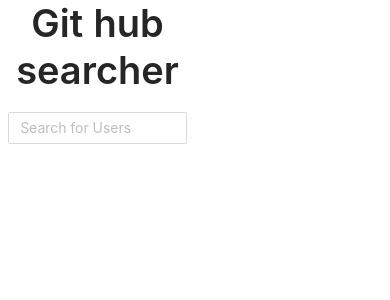
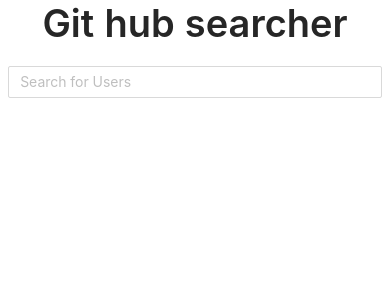
Before and after one commit to Skitus/gitHubSearcherV2, a React (Create React App) app: page / in a window 390 px wide. Shown: the top 300 px of the page. Built offline with nearby package versions, Linux system fonts and the light colour scheme; no server answers.

Commit message:
fix responsive layout

```diff
--- a/src/App.scss
+++ b/src/App.scss
@@ -0,0 +1,4 @@
+.max-length {
+  max-width: 1500px;
+  margin: 0px auto;
+}
--- a/src/App.tsx
+++ b/src/App.tsx
@@ -1,10 +1,10 @@
 import React from 'react';
+import { HomeRoute } from './routes/Routes';
 import './App.scss';
-import { HomeRoute } from './routes/Routes';
 
 function App() {
   return (
-    <div>
+    <div className="max-length">
       <HomeRoute />
     </div>
   );
--- a/src/components/Home/Home.tsx
+++ b/src/components/Home/Home.tsx
@@ -38,7 +38,7 @@ const Home = () => {
 
   return (
     <Row justify="space-around" align="top">
-      <Col span={11}>
+      <Col xs={23} sm={23} md={23} lg={11} xl={11} xxl={11}>
         <Title />
         <Form>
           <Form.Item>
@@ -62,7 +62,7 @@ const Home = () => {
             )
         }
       </Col>
-      <Col span={11}>
+      <Col xs={23} sm={23} md={23} lg={11} xl={11} xxl={11}>
         <DetailRoute />
       </Col>
     </Row>
--- a/src/components/NumberRepos/NumberRepos.scss
+++ b/src/components/NumberRepos/NumberRepos.scss
@@ -1,5 +1,5 @@
 .blockRepos {
-  margin-top: 60px;
+  margin-top: 50px;
   margin-bottom: 88px;
 
   .repo-number {
```
